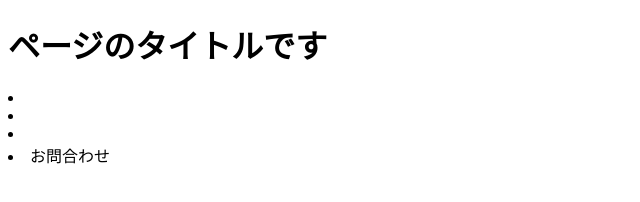
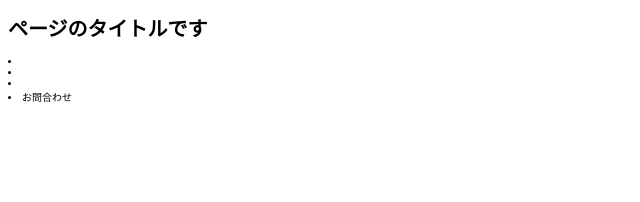
Before and after one commit to yuuki-fuji/ai-test, a plain HTML site: page index.html in a window 1280 px wide. Shown: the whole page, without its empty margins (0-640 px from the left). Drawn offline with Linux system fonts and the light colour scheme.

Commit message:
CSSのリンクを追加、サイト全体のフォントサイズを変更

```diff
--- a/index.html
+++ b/index.html
@@ -4,6 +4,7 @@
   <meta charset="UTF-8">
   <meta name="viewport" content="width=device-width, initial-scale=1.0">
   <title>test</title>
+  <link rel="stylesheet" href="./style.css">
 </head>
 <body>
   <h1>ページのタイトルです</h1>
--- a/style.css
+++ b/style.css
@@ -0,0 +1,3 @@
+html {
+  font-size: 62.5%;
+}
```
